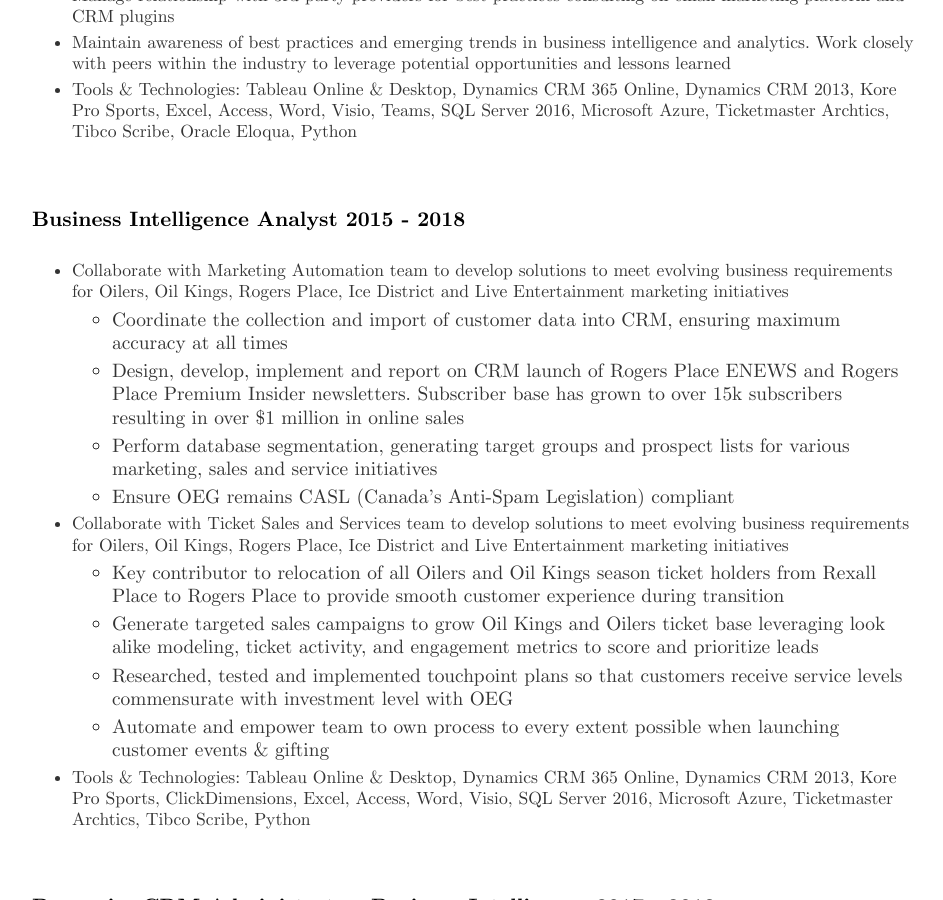
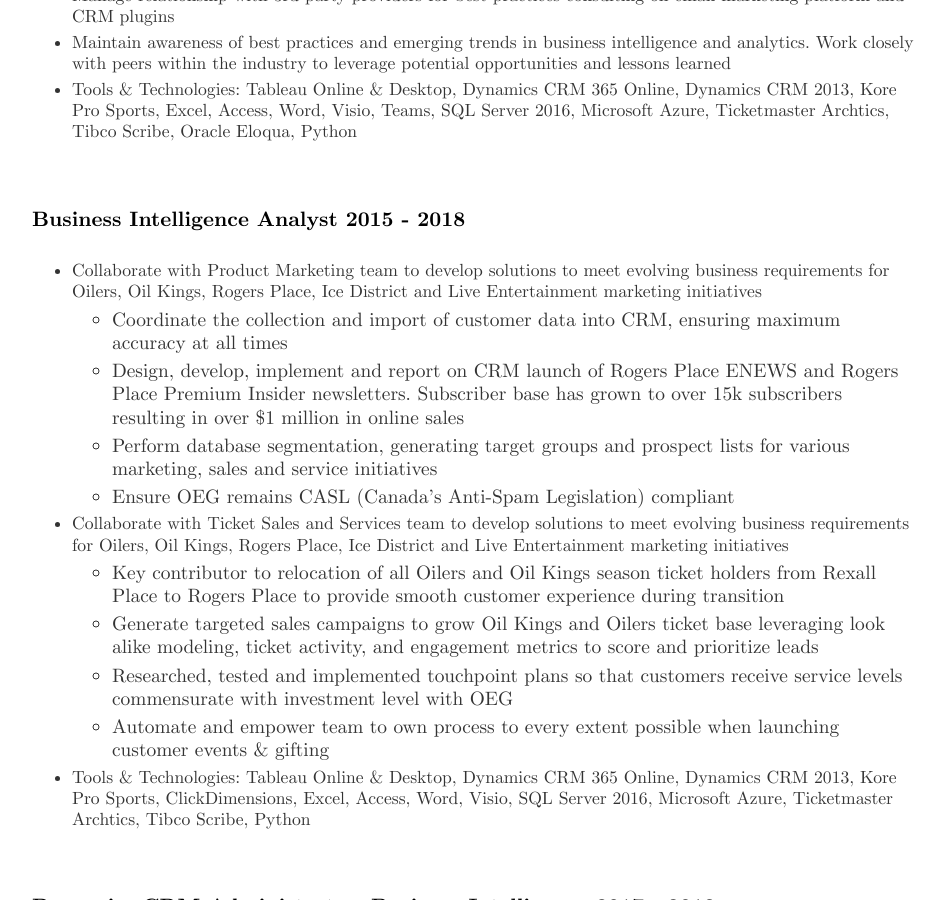
Before and after one commit to kassamkhakoo/kassamkhakoo.github.io, a Jekyll site: the page built from cv/index.html, in a window 1280 px wide and 900 px high, scrolled down 920 px. Shown: the whole window, without its empty margins (160-1103 px from the left). Built offline with Jekyll 4.4.1, drawn with Linux system fonts in a browser that asks for light colours.

Commit message:
Update index.html

```diff
--- a/cv/index.html
+++ b/cv/index.html
@@ -28,7 +28,7 @@
 	    <br>
 	    <h4> <b>Business Intelligence Analyst</b> 2015 - 2018</h4>
     <ul style="list-style-type:disc">
-		  <li>Collaborate with Marketing Automation team to develop solutions to meet evolving business requirements for Oilers, Oil Kings, Rogers Place, Ice District and Live Entertainment marketing initiatives
+		  <li>Collaborate with Product Marketing team to develop solutions to meet evolving business requirements for Oilers, Oil Kings, Rogers Place, Ice District and Live Entertainment marketing initiatives
 	    		<ul style="list-style-type:circle">
       				<li>Coordinate the collection and import of customer data into CRM, ensuring maximum accuracy at all times</li>
       				<li>Design, develop, implement and report on CRM launch of Rogers Place ENEWS and Rogers Place Premium Insider newsletters.  Subscriber base has grown to over 15k subscribers resulting in over $1 million in online sales</li>
```
